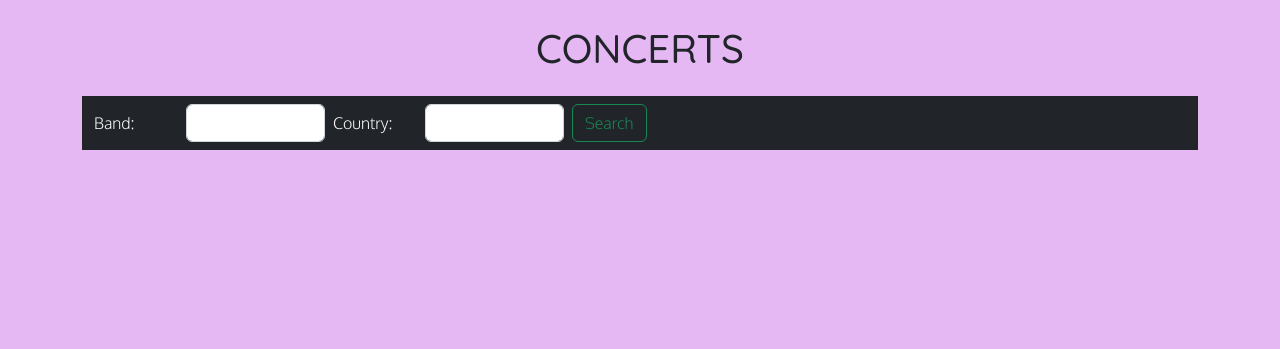
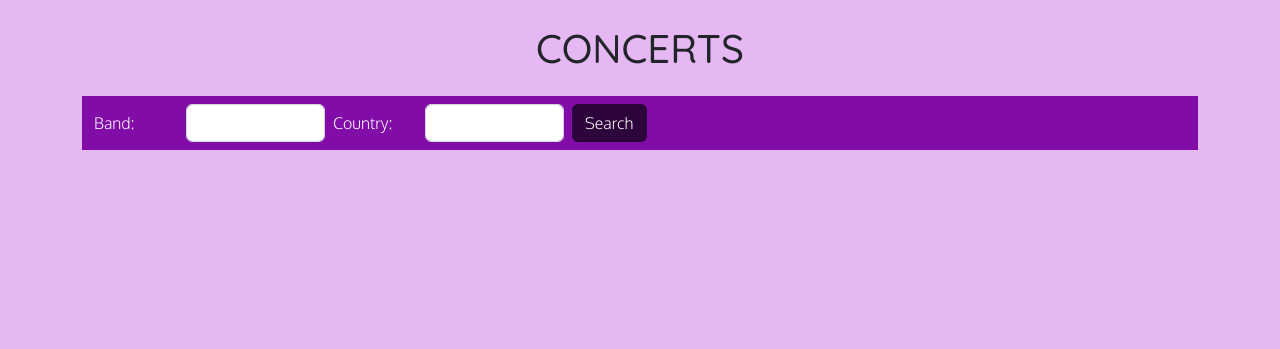
Before and after one commit to tanisecarvalho/i-was-there, a Django app: page /concerts/ in a window 1280 px wide. Shown: the part 106-455 px from the top of the page. Run offline with Django 3.2, Linux system fonts and the light colour scheme; data that the repository does not hold is empty.

Commit message:
style: add colour scheme to cards

```diff
--- a/concerts/views.py
+++ b/concerts/views.py
@@ -253,4 +253,4 @@
             return redirect('my_concerts')
         else:
             concert.delete()
-            return redirect('home')
+            return redirect('my_concerts')
--- a/static/css/style.css
+++ b/static/css/style.css
@@ -103,3 +103,20 @@
 footer a:hover {
     color: #C147E9;
 }
+
+.concert-list {
+    justify-content: space-around;
+}
+
+.page-link {
+    background-color: #C147E9;
+    color: #FFFFFF;
+}
+
+.card-purple {
+    background-color: #810CA8;
+}
+
+.card-purple a {
+    color: #FFFFFF;
+}
--- a/templates/concerts.html
+++ b/templates/concerts.html
@@ -6,14 +6,14 @@
 
     <div class="row">
         <div class="col-12 mt-3 left">
-            <nav class="navbar text-bg-dark">
+            <nav class="navbar text-white">
                 <div class="container-fluid">
                   <form class="d-flex" role="search" method="GET" action="{% url 'home' %}">
                     <label for="band" class="col-sm-2 col-form-label">Band: </label>
                     <input class="form-control me-2" type="search" aria-label="Band" name="band">
                     <label for="country" class="col-sm-2 col-form-label">Country: </label>
                     <input class="form-control me-2" type="search" aria-label="Country" name="country">
-                    <button class="btn btn-outline-success" type="submit">Search</button>
+                    <button class="btn btn-purple" type="submit">Search</button>
                   </form>
                 </div>
               </nav>
@@ -22,25 +22,29 @@
     <div class="row">
 
         <!-- Concerts -->
-        <div class="col-12 mt-3 left">
-            <div class="row">
+        <div class="col-12 mt-3 mb-3">
+            <div class="row concert-list">
                 {% for concert in concerts %}
-                <div class="col-md-4">
-                    <div class="card text-bg-dark" style="width: 18rem; text-align: center;">
+                <div class="col-md-3">
+                    <div class="card card-purple text-white mt-3" style="text-align: center;">
                         <div class="card-body">
                             <h4 class="card-title"><a href="{% url 'concert_detail' concert.pk %}" class="card-link">{{ concert.band }}</a></h4>
                             <h5 class="card-subtitle mb-2 text-muted">{{ concert.date }}</h5>
                             <p class="card-text">{{ concert.city }}, {{ concert.country }}</p>
                             <p class="card-text">{{ concert.number_of_goers }} were there</p>
-                            <a href="{% url 'add_to_my_list' concert.pk %}" ><input type="button" value="ADD TO MY LIST"></a>
-                            <a href="{% url 'edit_concert' concert.pk %}" ><input type="button" value="EDIT"></a>
-                            <a href="{% url 'delete_concert' concert.pk %}" ><input type="button" value="DELETE"></a>
+                            <p class="card-text text-muted">added by {{ concert.user }}</p>
+                            {% if concert.user == user %}
+                            <a href="{% url 'edit_concert' concert.pk %}" type="button" class="btn btn-sm btn-purple">EDIT</a>
+                            <a href="{% url 'delete_concert' concert.pk %}" type="button" class="btn btn-sm btn-purple">DELETE</a>
+                            {% else %}
+                            <a href="{% url 'add_to_my_list' concert.pk %}" type="button" class="btn btn-sm btn-purple">ADD TO MY LIST</a>
+                            {% endif %}
                         </div>
                     </div>
                 </div>
                 {% if forloop.counter|divisibleby:3 %}
             </div>
-            <div class="row">
+            <div class="row concert-list">
                 {% endif %}
                 {% endfor %}
             </div>
```
Also changed, not shown: templates/view_concert.html (+5 -7 lines).
